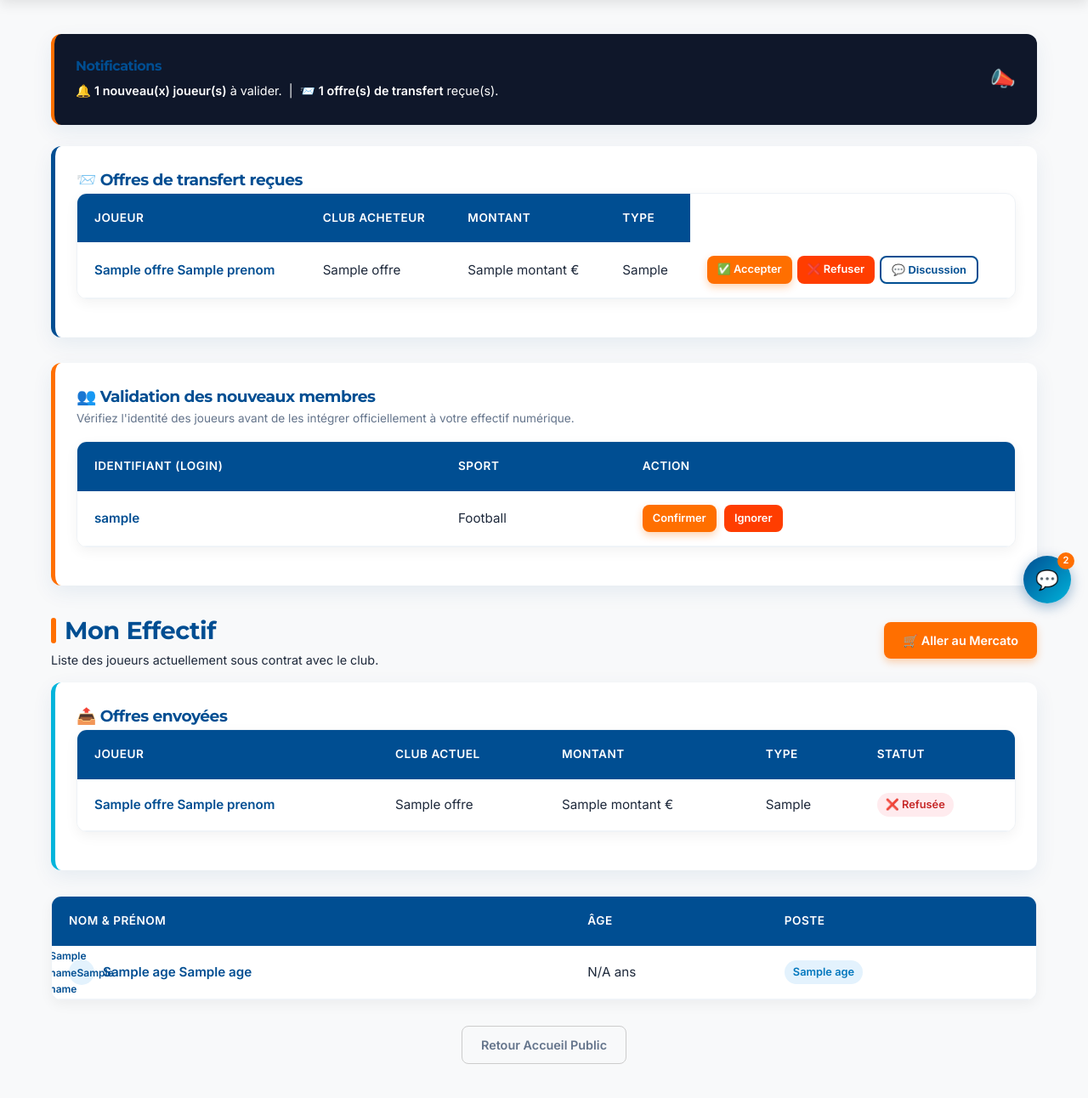
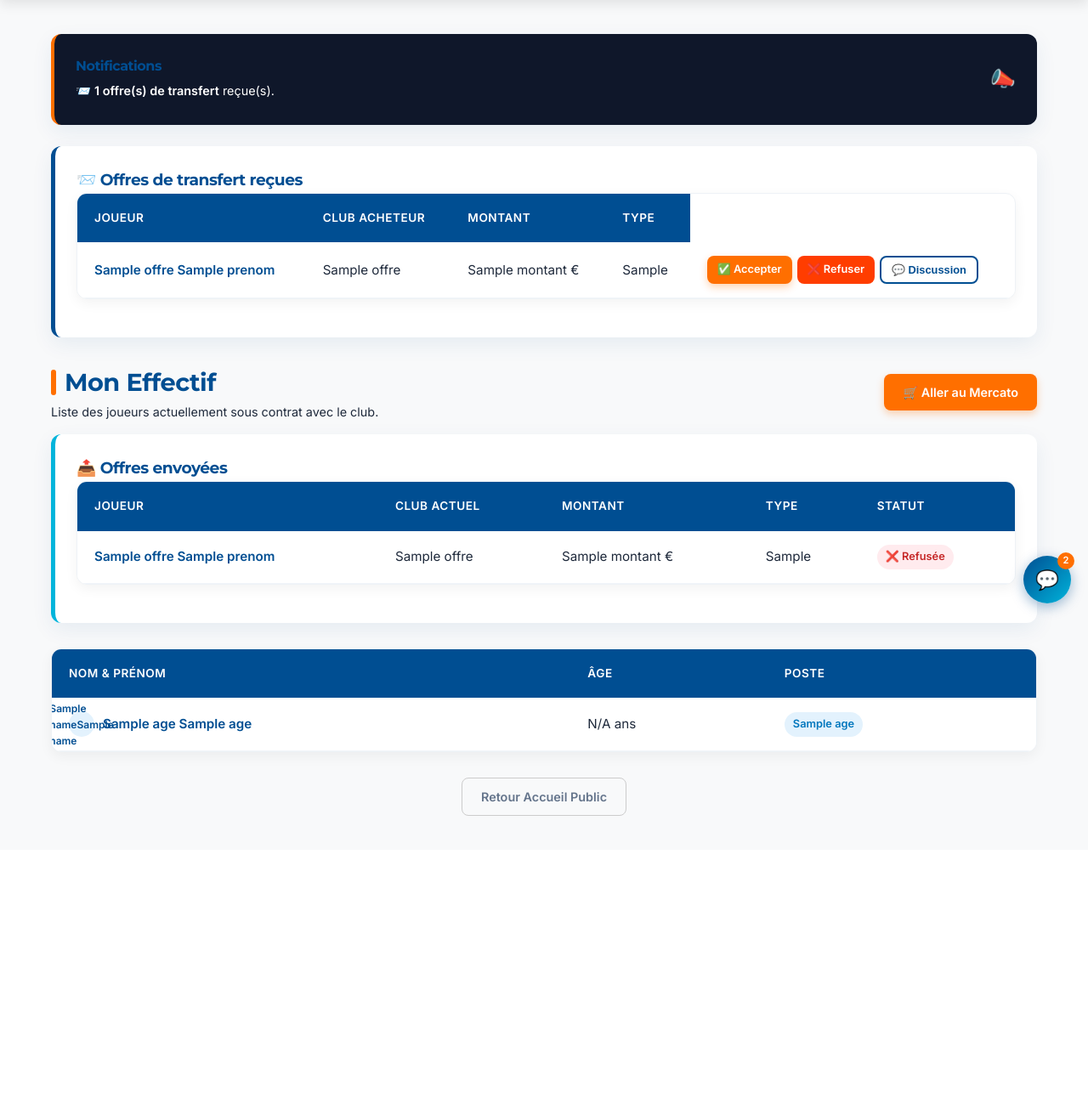
Before and after one commit to Elijxh972/sae-mouv-sport, a FastAPI app: page /club in a window 1280 px wide. Shown: the part 70-1362 px from the top of the page at 85% size. After the commit the page ends 1030 px from the top, so only its background shows below. Run offline with FastAPI, Linux system fonts and the light colour scheme; the visitor is signed in with stand-in values (Sample User, id 1); a database or web service that is not in the repository returns one stand-in record (values such as "Sample title"); some libraries are stand-ins or nearby versions.

Commit message:
Suppression comptes joueurs

```diff
--- a/app.py
+++ b/app.py
@@ -74,27 +74,15 @@ async def register_get(request: Request):
     return templates.TemplateResponse(request, 'register.html', {'clubs': clubs})
 
 @app.post('/register')
-async def register_post(request: Request, login: str = Form(...), password: str = Form(...),
-                        role: str = Form(...), id_club: int = Form(...), nom: str = Form(None),
-                        prenom: str = Form(None), date_naissance: str = Form(None)):
+async def register_post(request: Request, login: str = Form(...), password: str = Form(...), id_club: int = Form(...)):
     try:
         conn = get_db_connection()
         cursor = conn.cursor()
         mdp_hash = generate_password_hash(password)
-
-        # 1. Insertion Utilisateur
         cursor.execute(
             "INSERT INTO UTILISATEUR (login, password, role, id_club, est_verifie) VALUES (%s, %s, %s, %s, %s)",
-            (login, mdp_hash, role.upper(), id_club, role.upper() != 'JOUEUR')
+            (login, mdp_hash, 'RESP_CLUB', id_club, True)
         )
-
-        # 2. Si Joueur, insertion dans la table JOUEUR avec date_naissance
-        if role.upper() == 'JOUEUR':
-            cursor.execute(
-                "INSERT INTO JOUEUR (nom, prenom, date_naissance, id_club_actuel) VALUES (%s, %s, %s, %s)",
-                (nom, prenom, date_naissance, id_club)
-            )
-
         conn.commit()
         conn.close()
         return RedirectResponse(url='/login', status_code=302)
@@ -203,9 +191,6 @@ async def club_dashboard(request: Request):
     """, (mon_club_id,))
     joueurs = cursor.fetchall()
 
-    cursor.execute("SELECT id_user, login FROM UTILISATEUR WHERE id_club = %s AND role = 'JOUEUR' AND est_verifie = FALSE", (mon_club_id,))
-    joueurs_en_attente = cursor.fetchall()
-
     offres_recues = []
     offres_envoyees = []
     try:
@@ -234,7 +219,6 @@ async def club_dashboard(request: Request):
     return templates.TemplateResponse(request, 'club_dashboard.html', {
         'club': club,
         'joueurs': joueurs,
-        'joueurs_en_attente': joueurs_en_attente,
         'offres_recues': offres_recues,
         'offres_envoyees': offres_envoyees
     })
--- a/templates/club_dashboard.html
+++ b/templates/club_dashboard.html
@@ -31,10 +31,9 @@
             <div style="display:flex; justify-content:space-between; align-items:center;">
                 <div>
                     <h3 style="margin:0; font-size:1rem;">Notifications</h3>
-                    {% if joueurs_en_attente or offres_recues %}
+                    {% if offres_recues %}
                         <p style="margin:4px 0; font-size:0.9rem;">
-                            {% if joueurs_en_attente %}🔔 <strong>{{ joueurs_en_attente|length }} nouveau(x) joueur(s)</strong> à valider.{% endif %}
-                            {% if offres_recues %} &nbsp;|&nbsp; 📨 <strong>{{ offres_recues|length }} offre(s) de transfert</strong> reçue(s).{% endif %}
+                            📨 <strong>{{ offres_recues|length }} offre(s) de transfert</strong> reçue(s).
                         </p>
                     {% else %}
                         <p style="margin:4px 0; font-size:0.9rem; opacity:0.8;">✅ Aucune notification.</p>
@@ -72,43 +71,6 @@
         </div>
         {% endif %}
 
-        {% if joueurs_en_attente %}
-        <div class="card" style="border-left: 5px solid var(--spicy-orange); margin-bottom: 30px;">
-            <h3 style="margin-top:0;">👥 Validation des nouveaux membres</h3>
-            <p style="font-size:0.85rem; color:var(--text-grey); margin-bottom: 15px;">
-                Vérifiez l'identité des joueurs avant de les intégrer officiellement à votre effectif numérique.
-            </p>
-            <div class="table-wrapper">
-                <div class="responsive-scroll">
-                    <table>
-                        <thead>
-                            <tr>
-                                <th>Identifiant (Login)</th>
-                                <th>Sport</th>
-                                <th>Action</th>
-                            </tr>
-                        </thead>
-                        <tbody>
-                            {% for p in joueurs_en_attente %}
-                            <tr>
-                                <td><strong>{{ p[1] }}</strong></td>
-                                <td>Football</td>
-                                <td>
-                                    <a href="/club/validate_player/{{ p[0] }}/valider" class="btn btn-primary" style="font-size:0.8rem; padding:6px 12px; margin-right:5px;">
-                                        Confirmer
-                                    </a>
-                                    <a href="/club/validate_player/{{ p[0] }}/refuser" class="btn btn-refuser" style="font-size:0.8rem; padding:6px 12px;">
-                                        Ignorer
-                                    </a>
-                                </td>
-                            </tr>
-                            {% endfor %}
-                        </tbody>
-                    </table>
-                </div>
-            </div>
-        </div>
-        {% endif %}
 
         <div class="section-header" style="display:flex; justify-content:space-between; align-items:center; margin-bottom: 15px;">
             <div>
```
Also changed, not shown: templates/register.html (+0 -20 lines).
